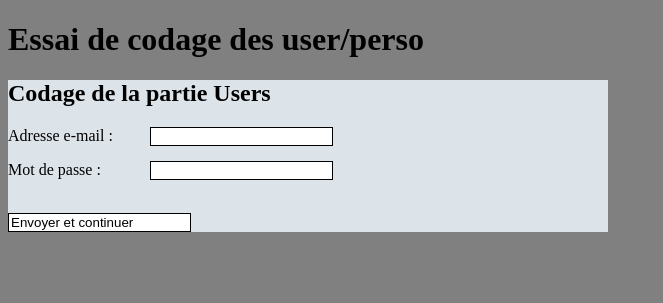
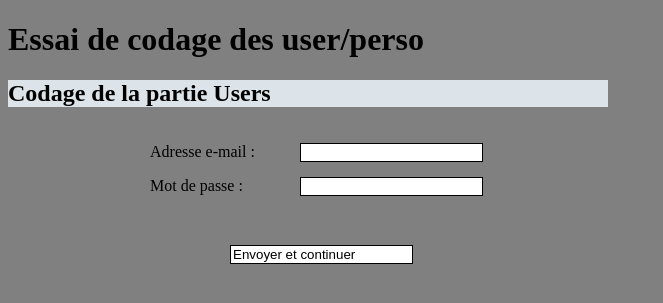
Before and after one commit to Philippe-Rolland/DBV2, a PHP site: page / in a window 1280 px wide. Shown: the top 303 px of the page, without its empty margins (0-663 px from the left). Run offline with PHP 8.4, Linux system fonts and the light colour scheme.

Commit message:
Commit pour synchro avec GITHUB

```diff
--- a/application/css/style.css
+++ b/application/css/style.css
@@ -10,11 +10,24 @@ input{
 	border: 1px solid black;
 }
 
+.formulaire{
+	background-colour : blue;
+	position: absolute;
+    left: 150px;
+}
+
+
 .input-text{
 	position: absolute;
     left: 150px;
 }
 
+.input-submit{
+	position: absolute;
+    left: 80px;
+}
+
+
 .UserPart{
 	background-color : rgb(221,228,233);
 	width : 600px;
--- a/application/index.php
+++ b/application/index.php
@@ -19,7 +19,7 @@
 	<div class="UserPart">
 		<H2> Codage de la partie Users</H2>
 
-		<form method="post" action="index.php">
+		<form class="formulaire" method="post" action="index.php">
 			<p><label>
             Adresse e-mail :
 	            <input class="input-text" type="text" name="user_AdrMail"/>
@@ -30,7 +30,7 @@
 	        </label></p>
 	        <br />
 
-	        <input class="input-submit" type=" button" value="Envoyer et continuer" />
+	        <p></p><input class="input-submit" type=" button" value="Envoyer et continuer" /></p>
 		</form>
 
 
```
